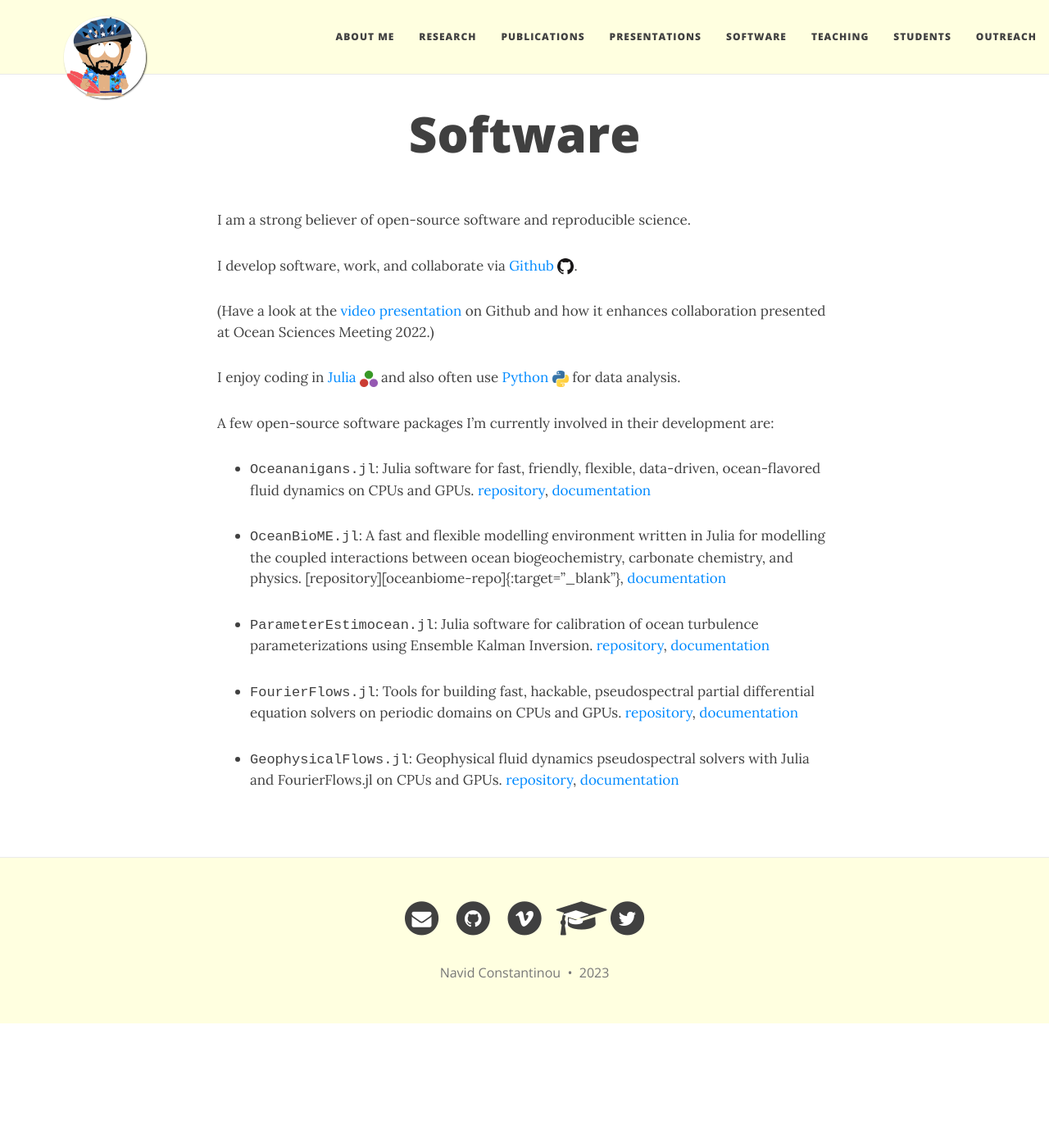
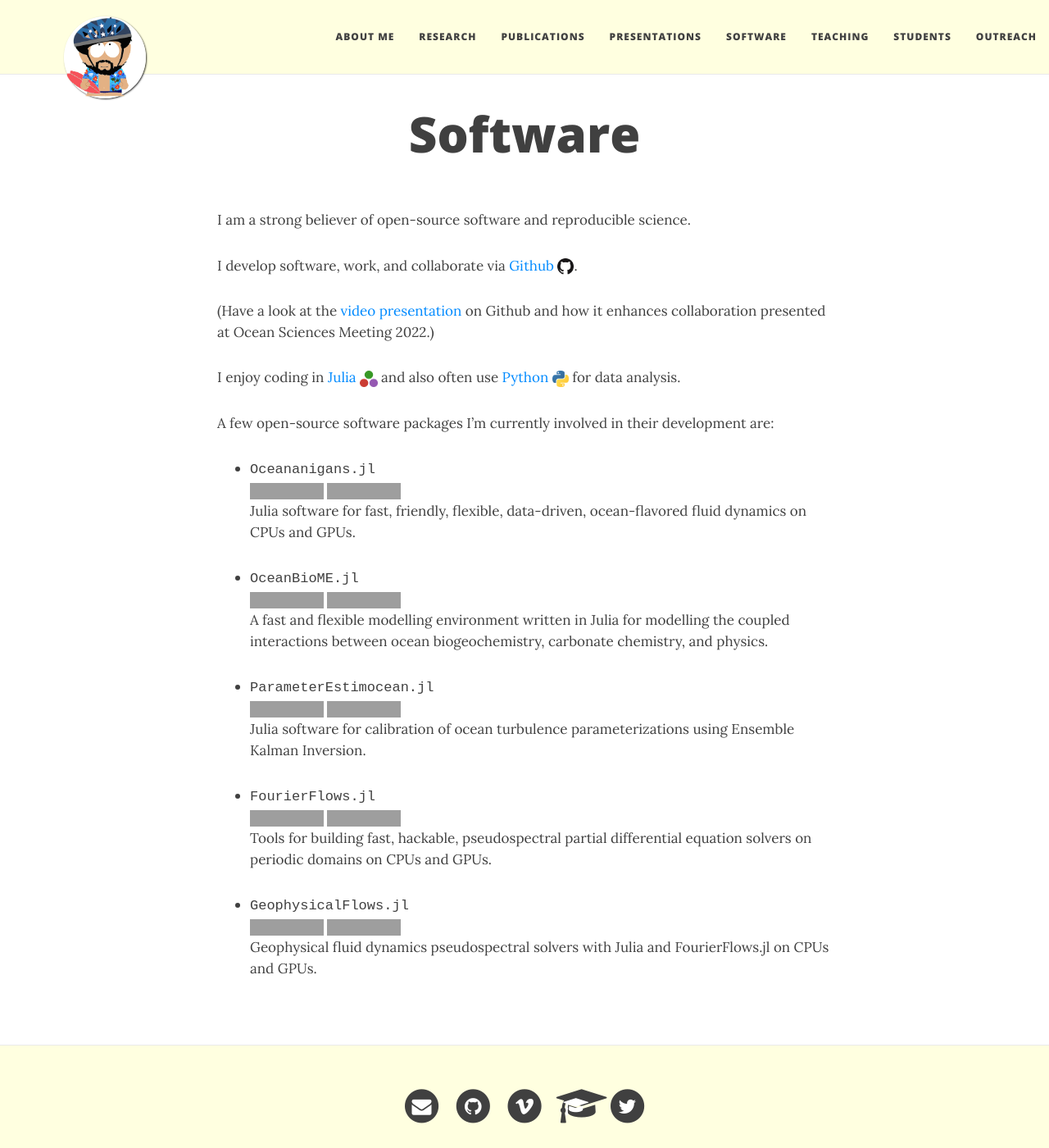
Before and after one commit to navidcy/navidcy.github.io, a Jekyll site: the page built from software.md, in a window 1280 px wide and 1400 px high. Shown: the whole window at 82% size. Built offline with Jekyll 4.4.1, drawn with Linux system fonts in a browser that asks for light colours; nearby versions of some CDN libraries; grey boxes are pictures that could not be loaded.

Commit message:
update software

```diff
--- a/software.md
+++ b/software.md
@@ -14,15 +14,25 @@
 
 A few open-source software packages I'm currently involved in their development are:
 
-- <tt>Oceananigans.jl</tt>: Julia software for fast, friendly, flexible, data-driven, ocean-flavored fluid dynamics on CPUs and GPUs. [repository][oceananigans-repo]{:target="_blank"}, [documentation][oceananigans-docs]{:target="_blank"}
+- <tt>Oceananigans.jl</tt><br/>
+  [![GitHub Repo](https://img.shields.io/badge/GitHub-repository-Green)][oceananigans-repo]{:target="_blank"} [![Documentation](https://img.shields.io/badge/documentation-stable%20release-blue)][oceananigans-docs]{:target="_blank"} <br/>
+  Julia software for fast, friendly, flexible, data-driven, ocean-flavored fluid dynamics on CPUs and GPUs.
 
-- <tt>OceanBioME.jl</tt>: A fast and flexible modelling environment written in Julia for modelling the coupled interactions between ocean biogeochemistry, carbonate chemistry, and physics. [repository][oceanbiome-repo]{:target="_blank"}, [documentation][oceanbiome-docs]{:target="_blank"}
+- <tt>OceanBioME.jl</tt><br/>
+  [![GitHub Repo](https://img.shields.io/badge/GitHub-repository-Green)][oceanbiome-repo]{:target="_blank"} [![Documentation](https://img.shields.io/badge/documentation-stable%20release-blue)][oceanbiome-docs]{:target="_blank"} <br/>
+  A fast and flexible modelling environment written in Julia for modelling the coupled interactions between ocean biogeochemistry, carbonate chemistry, and physics.
 
-- <tt>ParameterEstimocean.jl</tt>: Julia software for calibration of ocean turbulence parameterizations using Ensemble Kalman Inversion. [repository][parameterestimocean-repo]{:target="_blank"}, [documentation][parameterestimocean-docs]{:target="_blank"}
+- <tt>ParameterEstimocean.jl</tt><br/>
+  [![GitHub Repo](https://img.shields.io/badge/GitHub-repository-Green)][parameterestimocean-repo]{:target="_blank"} [![Documentation](https://img.shields.io/badge/documentation-stable%20release-blue)][parameterestimocean-docs]{:target="_blank"} <br/>
+  Julia software for calibration of ocean turbulence parameterizations using Ensemble Kalman Inversion.
 
-- <tt>FourierFlows.jl</tt>: Tools for building fast, hackable, pseudospectral partial differential equation solvers on periodic domains on CPUs and GPUs. [repository][fourierflows-repo]{:target="_blank"}, [documentation][fourierflows-docs]{:target="_blank"}
+- <tt>FourierFlows.jl</tt><br/>
+  [![GitHub Repo](https://img.shields.io/badge/GitHub-repository-Green)][fourierflows-repo]{:target="_blank"} [![Documentation](https://img.shields.io/badge/documentation-stable%20release-blue)][fourierflows-docs]{:target="_blank"} <br/>
+  Tools for building fast, hackable, pseudospectral partial differential equation solvers on periodic domains on CPUs and GPUs.
 
-- <tt>GeophysicalFlows.jl</tt>: Geophysical fluid dynamics pseudospectral solvers with Julia and FourierFlows.jl on CPUs and GPUs. [repository][geophysicalflows-repo]{:target="_blank"}, [documentation][geophysicalflows-docs]{:target="_blank"}
+- <tt>GeophysicalFlows.jl</tt><br/>
+  [![GitHub Repo](https://img.shields.io/badge/GitHub-repository-Green)][geophysicalflows-repo]{:target="_blank"} [![Documentation](https://img.shields.io/badge/documentation-stable%20release-blue)][geophysicalflows-docs]{:target="_blank"} <br/>
+  Geophysical fluid dynamics pseudospectral solvers with Julia and FourierFlows.jl on CPUs and GPUs.
 
 
 [github-profile]: https://github.com/navidcy
```
Also changed, not shown: other parts of software.md (+1 -1 lines), publications.md (+2 -1 lines).
